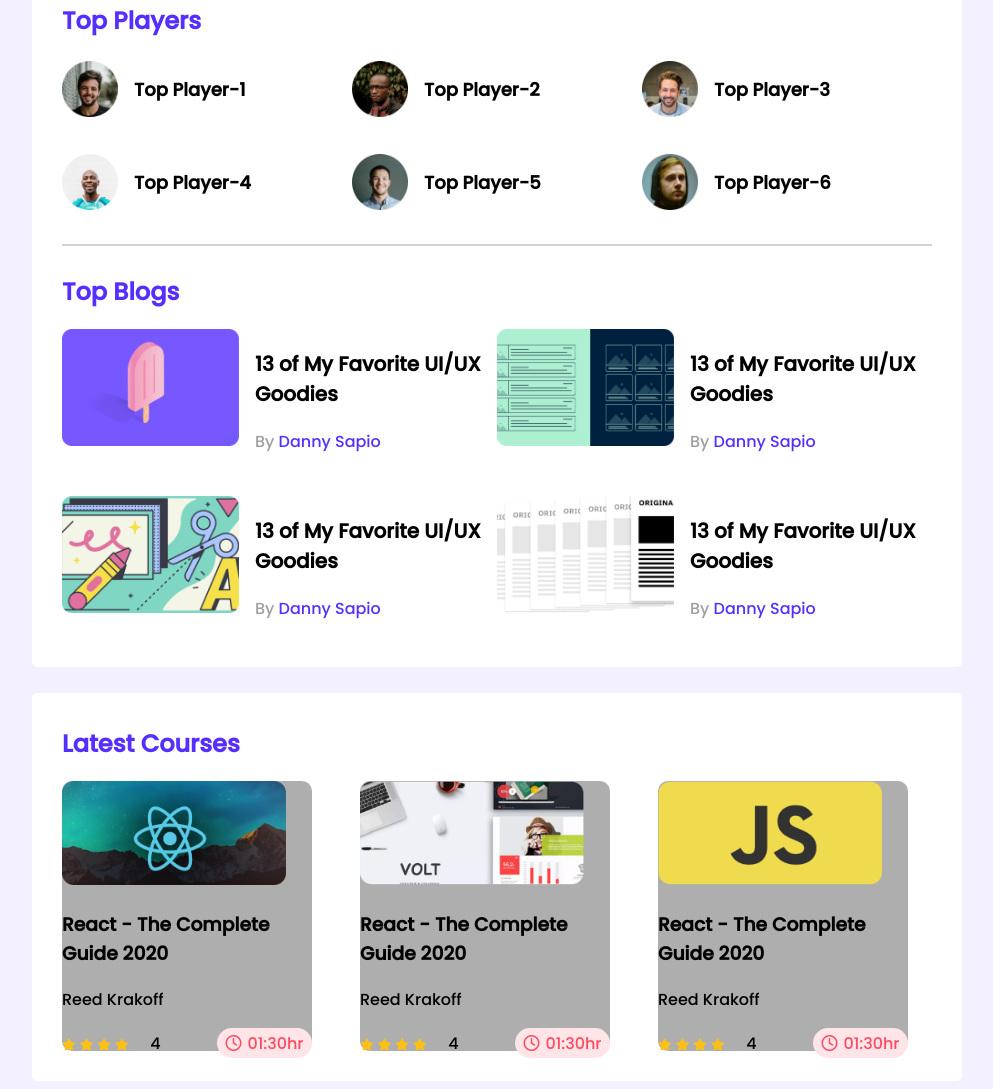
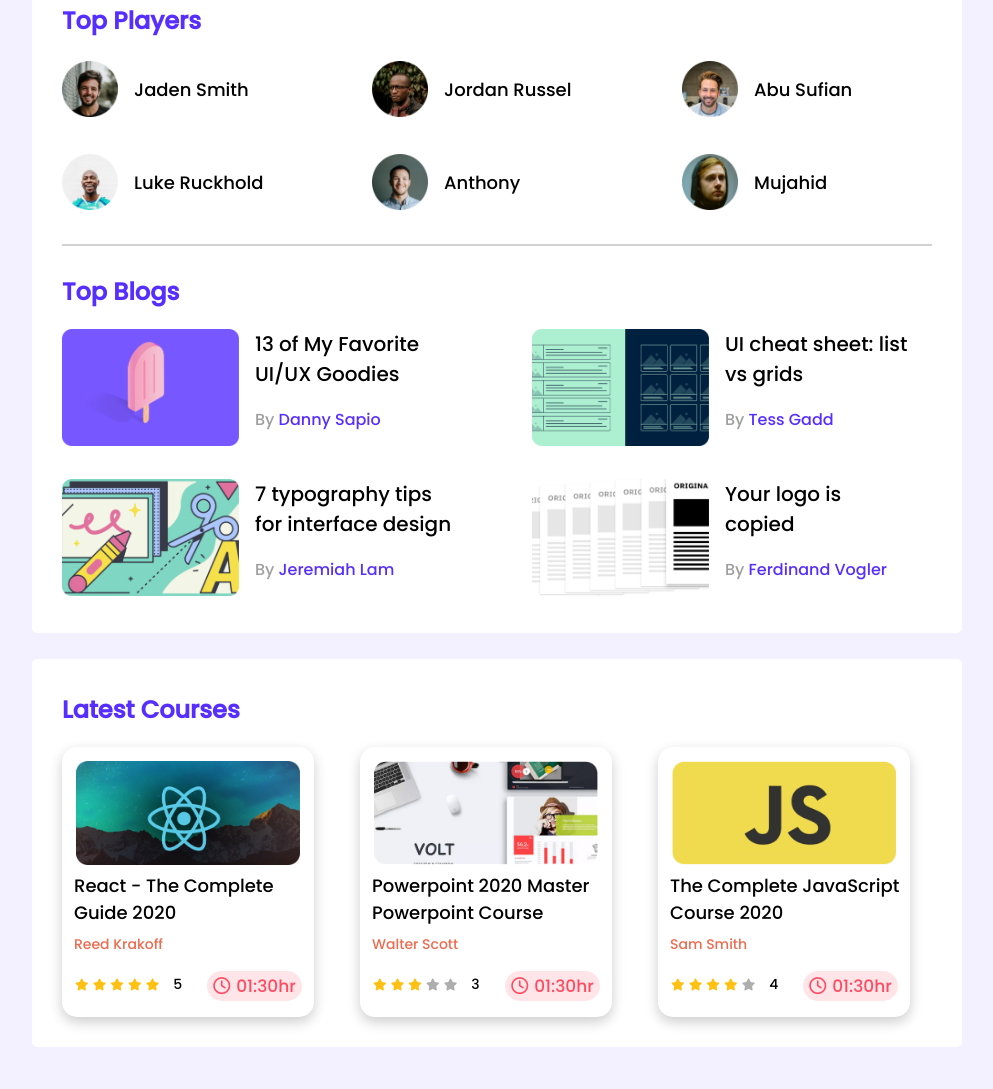
Before and after one commit to HTML-CSS-BOOTSTRAP-beginner/leader-board-css3, a plain HTML site: page index.html in a window 1280 px wide. Shown: the part 64-1153 px from the top of the page, without its empty margins (143-1136 px from the left). Drawn offline with Linux system fonts and the light colour scheme.

Commit message:
general setups done!

```diff
--- a/index.html
+++ b/index.html
@@ -27,32 +27,32 @@
           <div class="players">
             <div class="player">
               <img src="images/players/player-1.png" alt="" />
-              <h3 class="player-name">Top Player-1</h3>
+              <h3 class="player-name">Jaden Smith</h3>
             </div>
 
             <div class="player">
               <img src="images/players/player-2.png" alt="" />
-              <h3 class="player-name">Top Player-2</h3>
+              <h3 class="player-name">Jordan Russel</h3>
             </div>
 
             <div class="player">
               <img src="images/players/player-3.png" alt="" />
-              <h3 class="player-name">Top Player-3</h3>
+              <h3 class="player-name">Abu Sufian</h3>
             </div>
 
             <div class="player">
               <img src="images/players/player-4.png" alt="" />
-              <h3 class="player-name">Top Player-4</h3>
+              <h3 class="player-name">Luke Ruckhold</h3>
             </div>
 
             <div class="player">
               <img src="images/players/player-5.png" alt="" />
-              <h3 class="player-name">Top Player-5</h3>
+              <h3 class="player-name">Anthony</h3>
             </div>
 
             <div class="player">
               <img src="images/players/player-6.png" alt="" />
-              <h3 class="player-name">Top Player-6</h3>
+              <h3 class="player-name">Mujahid</h3>
             </div>
           </div>
         </div>
@@ -81,9 +81,10 @@
               </div>
 
               <div class="blog-info">
-                <h3 class="blog-title">13 of My Favorite UI/UX Goodies</h3>
+                <h3 class="blog-title">UI cheat sheet:
+                  list vs grids</h3>
 
-                <p class="blog-author">By <a href="">Danny Sapio</a></p>
+                <p class="blog-author">By <a href="">Tess Gadd</a></p>
               </div>
             </article>
             <article class="blog">
@@ -92,9 +93,9 @@
               </div>
 
               <div class="blog-info">
-                <h3 class="blog-title">13 of My Favorite UI/UX Goodies</h3>
+                <h3 class="blog-title">7 typography tips for interface design</h3>
 
-                <p class="blog-author">By <a href="">Danny Sapio</a></p>
+                <p class="blog-author">By <a href="">Jeremiah Lam</a></p>
               </div>
             </article>
             <article class="blog">
@@ -103,9 +104,9 @@
               </div>
 
               <div class="blog-info">
-                <h3 class="blog-title">13 of My Favorite UI/UX Goodies</h3>
+                <h3 class="blog-title">Your logo is <br> copied</h3>
 
-                <p class="blog-author">By <a href="">Danny Sapio</a></p>
+                <p class="blog-author">By <a href="">Ferdinand Vogler</a></p>
               </div>
             </article>
 
@@ -131,20 +132,25 @@
                 React - The Complete Guide 2020
               </h3>
               <p class="course-author">Reed Krakoff</p>
+
               <div class="course-info">
-                <div>
+
+                <div class="course-star">
                   <i class="fas fa-star filled"></i>
                   <i class="fas fa-star filled"></i>
                   <i class="fas fa-star filled"></i>
                   <i class="fas fa-star filled"></i>
-                  <i class="fas fa-star empty"></i>
-                  <span>4</span>
+                  <i class="fas fa-star filled"></i>
+                  <span style="margin-left: 10px; font-size: 14px;">5</span>
                 </div>
 
                 <div class="course-duration">
-                  <i class="far fa-clock"></i>
-                  01:30hr
+                  <div class="course-clock">
+                    <i class="far fa-clock"></i>
+                    01:30hr
+                  </div>
                 </div>
+
               </div>
             </div>
 
@@ -158,23 +164,26 @@
 
             <div class="course-detail">
               <h3 class="course-title">
-                React - The Complete Guide 2020
+                Powerpoint 2020 Master Powerpoint Course
               </h3>
-              <p class="course-author">Reed Krakoff</p>
+              <p class="course-author">Walter Scott</p>
               <div class="course-info">
-                <div>
-                  <i class="fas fa-star filled"></i>
+                <div class="course-star">
                   <i class="fas fa-star filled"></i>
                   <i class="fas fa-star filled"></i>
                   <i class="fas fa-star filled"></i>
                   <i class="fas fa-star empty"></i>
-                  <span>4</span>
+                  <i class="fas fa-star empty"></i>
+                  <span style="margin-left: 10px; font-size: 14px;">3</span>
                 </div>
 
                 <div class="course-duration">
-                  <i class="far fa-clock"></i>
-                  01:30hr
+                  <div class="course-clock">
+                    <i class="far fa-clock"></i>
+                    01:30hr
+                  </div>
                 </div>
+
               </div>
             </div>
 
@@ -188,25 +197,28 @@
 
             <div class="course-detail">
               <h3 class="course-title">
-                React - The Complete Guide 2020
+                The Complete JavaScript Course 2020
               </h3>
-              <p class="course-author">Reed Krakoff</p>
+              <p class="course-author">Sam Smith</p>
               <div class="course-info">
-                <div>
+                <div class="course-star">
                   <i class="fas fa-star filled"></i>
                   <i class="fas fa-star filled"></i>
                   <i class="fas fa-star filled"></i>
                   <i class="fas fa-star filled"></i>
                   <i class="fas fa-star empty"></i>
-                  <span>4</span>
+                  <span style="margin-left: 10px; font-size: 14px;">4</span>
                 </div>
 
                 <div class="course-duration">
+                  <div class="course-clock">
+                    <i class="far fa-clock"></i>
+                    01:30hr
+                  </div>
+                </div>
 
-                  <i class="far fa-clock"></i>
-                  01:30hr
 
-                </div>
+
               </div>
             </div>
 
--- a/styles/style.css
+++ b/styles/style.css
@@ -11,6 +11,7 @@
 body {
   font-family: "Poppins", sans-serif;
   background-color: #f3f1ff;
+  margin-bottom: 35px;
 }
 main {
   display: flex;
@@ -43,6 +44,7 @@ main {
   display: grid;
   grid-template-columns: repeat(3, 1fr);
   grid-row-gap: 30px;
+  grid-column-gap: 60px;
   }
 
 .player {
@@ -58,6 +60,7 @@ main {
 .player-name {
   margin-left: 16px;
   font-size: 18px;
+  font-weight: lighter;
 }
 
 hr {
@@ -69,42 +72,45 @@ hr {
     top-blogs
 \*------------------------------------*/
 
-.blogs
-{
+.blogs {
   display: grid;
   grid-template-columns: repeat(2, 1fr);
   grid-row-gap: 26px;
+  grid-column-gap: 70px;
+
 }
-.blog
-{
+.blog {
   display: flex;
 }
-
 .blog .thumbnail img {
   width: 177px;
   height: 117px;
 }
 
-.blog-info
-{
+.blog-info {
   margin-left: 16px;
 }
 
-.blog-title
-{
+.blog-title {
   font-size: 20px;
+  font-weight: lighter;
+  width: 200px;
+  height: 68px;
+  /* background-color: #ed6b4f; */
+  margin: 0px;
 }
 
-.blog-author
-{
-    color: #9F9F9F;
+.blog-author {
+  color: #9f9f9f;
   font-size: 16px;
+  font-weight: lighter;
+  margin-top: 10px;
+  /* background-color: #562eff; */
 }
 
-.blog-author a
-{
+.blog-author a {
   text-decoration: none;
-    color: #562EFF;
+  color: #562eff;
   font-size: 16px;
 }
 
@@ -112,66 +118,74 @@ hr {
     Latest Courses
 \*------------------------------------*/
 
-.courses
-{
+.courses {
   display: grid;
   grid-template-columns: repeat(3, 1fr);
   grid-column-gap: 24px;
-
 }
-
-.course
-{
-  width: 250px;
+.course {
+  width: 252px;
   height: 270px;
-  background-color: #AEAEAE;
-  border-radius: 10px;
+  border-radius: 15px;
+  /* border: 1px solid maroon; */
+  box-shadow: 0px 5px 13px #00000033;
 }
-
-.course .course-banner img
-{
+.course .course-banner img {
   width: 224px;
   height: 104px;
-
+  margin-left: 14px;
+  margin-top: 14px;
 }
-.course-info
-{
+.course-title {
+  margin: 0;
+  margin-left: 12px;
+  font-size: 18px;
+  font-weight: lighter;
+  /* background-color: blue; */
+}
+.course-author {
+  margin-top: 8px;
+  margin-left: 12px;
+  margin-bottom: 0px;
+  font-size: 14px;
+  color: #ed6b4f;
+  /* background-color: maroon; */
+}
+.course-info {
+  /* background-color: green; */
   display: flex;
-  align-items: center;
   justify-content: space-between;
+  margin-top: 16px;
 }
-.fa-star
-{
+/* Starts */
+.course-star {
+  margin-left: 13px;
+}
+.fa-star {
   font-size: 12px;
 }
-
-.fa-star.filled
-{
-  color: #FFC014;
+.fa-star.filled {
+  color: #ffc014;
 }
-
-.fa-star.empty
-{
-  color: #AEAEAE;
+.fa-star.empty {
+  color: #aeaeae;
 }
-
-.course-duration
-{
-  background-color: #FFE4E8;
-  color: #FF4A60;
+/* Starts */
+.course-clock {
+  background-color: #ffe4e8;
+  color: #ff4a60;
   border-radius: 15px;
   width: 95px;
   height: 30px;
-  /* font-size: 14px; */
+  font-size: 17px;
   display: flex;
   justify-content: center;
   align-items: center;
+  margin-right: 12px;
 }
-.fa-clock
-{
-  color: #FF4A60;
+.fa-clock {
+  color: #ff4a60;
   margin-right: 6px;
-
 }
 
 /*------------------------------------*\
```
Lines whose indentation alone changed are shown as unchanged.
